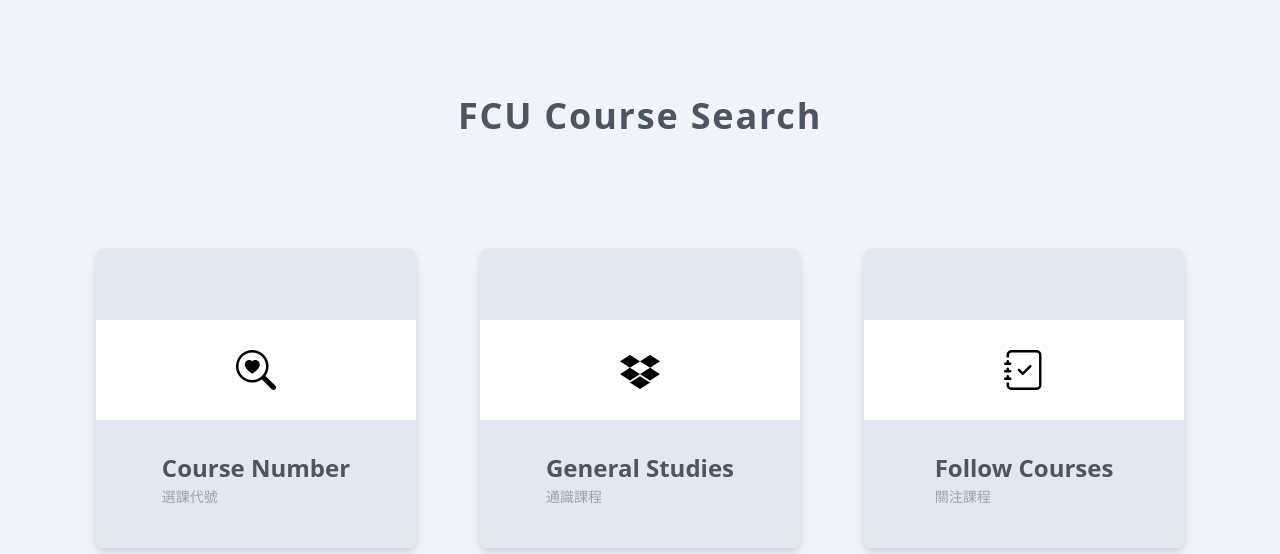
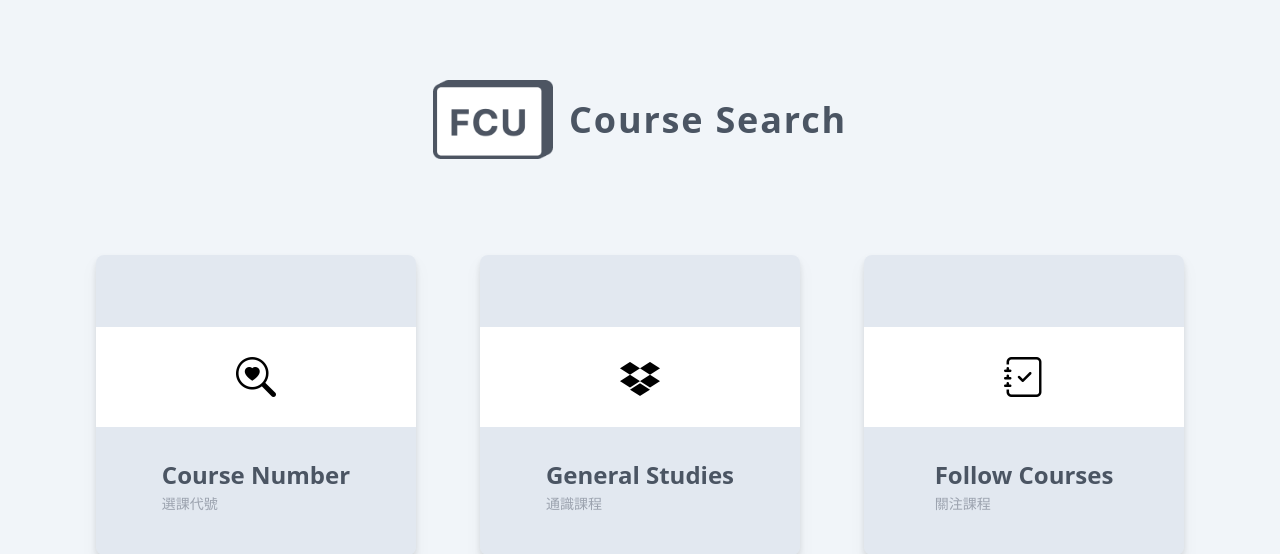
Before and after one commit to ridemountainpig/fcu-course-search, a Flask app: page / in a window 1280 px wide. Shown: the top 554 px of the page. Run offline with Flask 2, Linux system fonts and the light colour scheme; some libraries are stand-ins or nearby versions.

Commit message:
feat : add new title and image

```diff
--- a/templates/index.html
+++ b/templates/index.html
@@ -14,9 +14,10 @@
 
 <body class="h-screen bg-slate-100">
     <div class="flex justify-center">
-        <div class="my-24">
-            <div class="flex justify-center">
-                <span class="font-bold tracking-wider text-4xl text-gray-600">FCU Course Search</span><br>
+        <div class="my-20">
+            <div class="flex justify-center items-center">
+                <img src="/static/images/FCU.png" alt="" class="hover:scale-75 duration-500" width="120px">
+                <span class="font-bold tracking-wider text-4xl text-gray-600 ml-4">Course Search</span><br>
             </div>
         </div>
     </div>
```
Also changed, not shown: static/images/FCU.png (added).
